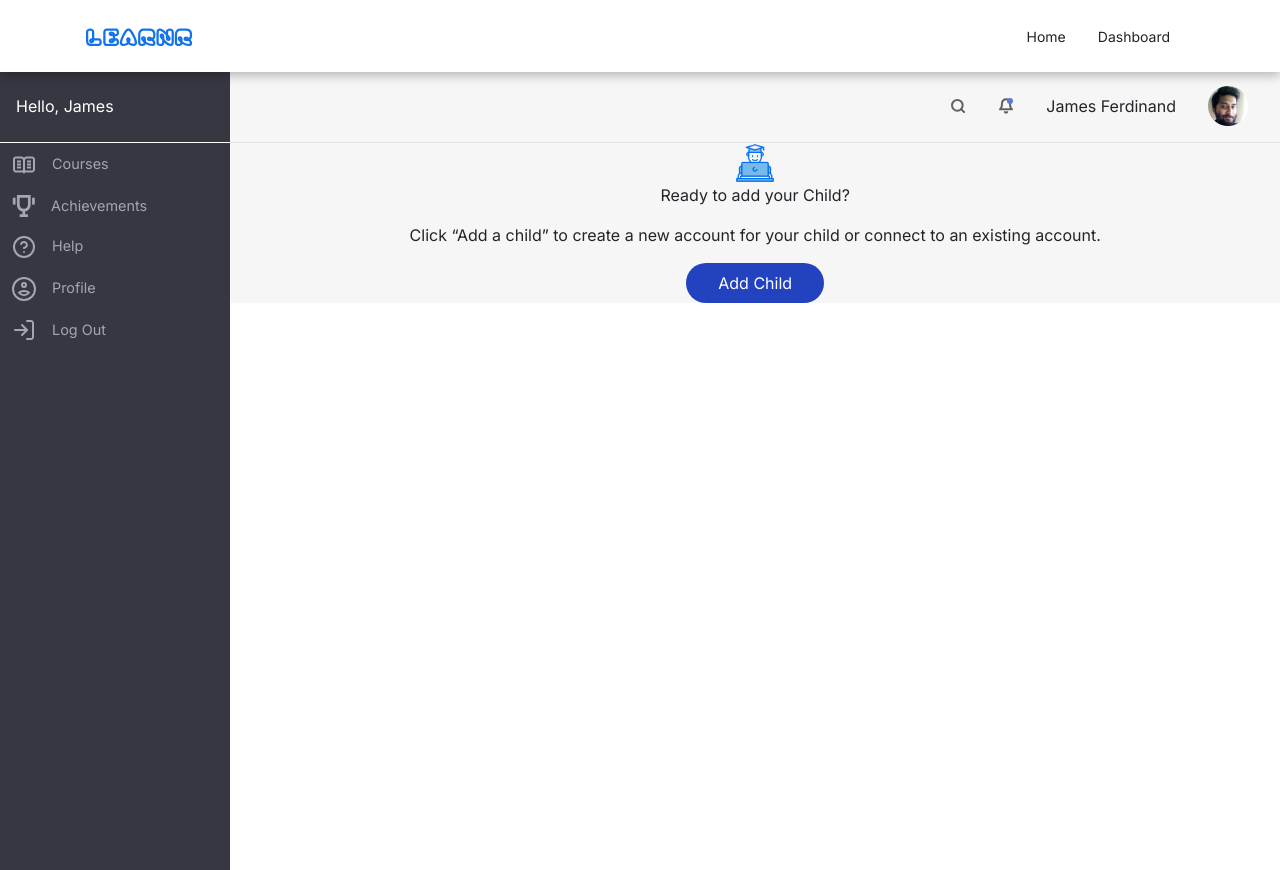
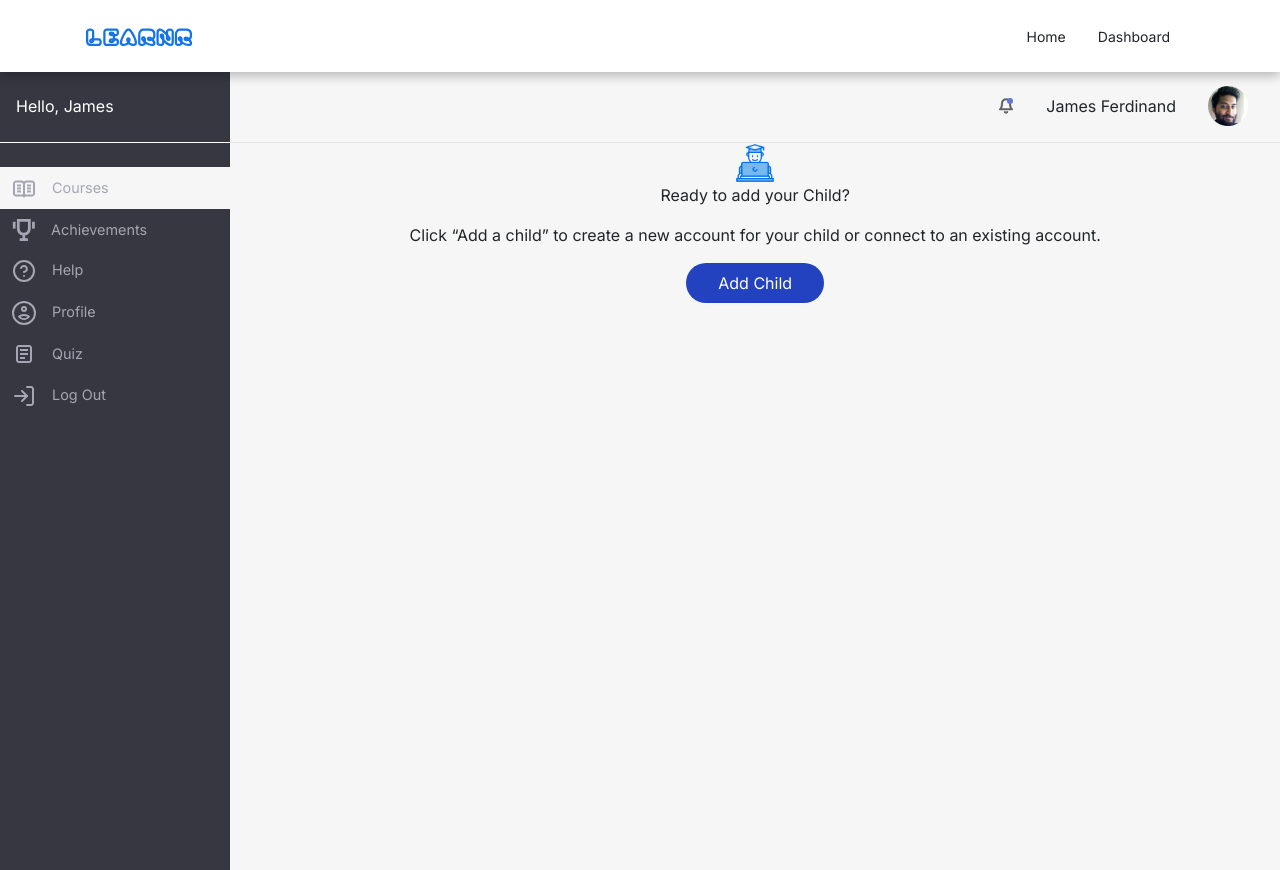
Before and after one commit to LearnrApp/Learnr-web-app-FE, a React (Create React App) app: page /parents/dashboard in a window 1280 px wide. Before the commit the page ends 800 px from the top, so only its background shows below. Built offline with nearby package versions, Linux system fonts and the light colour scheme.

Commit message:
feat: Parent dashboard-courses

```diff
--- /dev/null
+++ b/src/components/dashboard/parent/Courses/ParentCourses.js
@@ -0,0 +1,49 @@
+import React  from 'react'
+import Helmet from 'react-helmet'
+import {Link} from  'react-router-dom'
+
+import '../../../../styles/UserDashboard.css'
+// import '../../styles/Style.css'
+
+const ParentCourses = () => {
+  const documentTitle = 'Learnr | Parent Dashboard-Courses'
+
+  // const toSubjectMaths = () => {
+  //   window.open('/subjects/mathematics', '_self');
+  // }
+  // const toSubjectEng = () => {
+  //     window.open('/subjects/english', '_self');
+  // }
+  // const toSubjectBasTech = () => {
+  //     window.open('/subjects/basic-technology', '_self');
+  // }
+  // const toSubjectCivEdu = () => {
+  //     window.open('/subjects/civic-education', '_self');
+  // }
+
+  return (
+    <React.Fragment>
+      <Helmet>
+        <title>{documentTitle}</title>
+      </Helmet>
+      <div style={{height: '100vh', backgroundColor: '#F6F6F6'}} className="main--wrap">
+          <div className="p-3 info-wrap">
+            <div className="d-flex align-items-center justify-content-end">
+              <img className="mx-3" src={require('../../../../images/bell.svg')} alt="" />
+              <span className="mx-3" >James Ferdinand</span>
+              <img className="mx-3" src={require('../../../../images/profile-pic.png')} alt="" />
+            </div>
+            <Link to=""><img className="mx-3 logout-link" src={require('../../../../images/log-in.svg')} alt="" /></Link>
+          </div>
+          <div className="mx-4 d-flex flex-column align-items-center justify-content-center my-auto">
+            <img className="" src={require('../../../../images/add-child.svg')} alt="" />
+            <p className="text-center">Ready to add your Child?</p>
+            <p className="text-center">Click “Add a child” to create a new account for your child or connect to an existing account.</p>
+            <Link className="addchild-btn text-center" to="">Add Child</Link>
+          </div>
+        </div>
+    </React.Fragment>
+  )
+}
+
+export default ParentCourses
--- a/src/pages/parent/ParentDashboard.js
+++ b/src/pages/parent/ParentDashboard.js
@@ -1,57 +1,68 @@
-import React from 'react'
+import React, {useState, useRef} from 'react'
 import Helmet from 'react-helmet'
 import {Link} from  'react-router-dom'
 import SidebarItems from '../../components/Users/SidebarItems'
 import NavBarUser from '../../components/navbar/NavBarUser'
-// import MyCourses from '../../components/dashboard/MyCourses'
-// import SubjectCard from '../../components/SubjectCard'
+import ParentCourses from '../../components/dashboard/parent/Courses/ParentCourses'
 import '../../styles/UserDashboard.css'
 import '../../styles/Style.css'
 
 const StudentDashboard = () => {
   const documentTitle = 'Learnr | Parent Dashboard'
 
-  // const toSubjectMaths = () => {
-  //   window.open('/subjects/mathematics', '_self');
-  // }
-  // const toSubjectEng = () => {
-  //     window.open('/subjects/english', '_self');
-  // }
-  // const toSubjectBasTech = () => {
-  //     window.open('/subjects/basic-technology', '_self');
-  // }
-  // const toSubjectCivEdu = () => {
-  //     window.open('/subjects/civic-education', '_self');
-  // }
+  const [dashboardMenu, updateMenu] = useState(<ParentCourses />)
 
-  // const subjectList = [
-  //   <SubjectCard
-  //     image={require('../../images/maths-2.png')}
-  //     goToSubject={toSubjectMaths}
-  //     subject={'Mathematics'}
-  //     topicSize={'29 Topics'}
-  //   />,
-  //   <SubjectCard
-  //     image={require('../../images/civic-edu-2.png')}
-  //     goToSubject={toSubjectCivEdu}
-  //     subject={'Civic Education'}
-  //     topicSize={'40 Topics'}
-  //   />,
-  //   <SubjectCard
-  //     image={require('../../images/english-2.png')}
-  //     goToSubject={toSubjectEng}
-  //     subject={'English'}
-  //     topicSize={'25 Topics'}
-  //   />,
-  //   <SubjectCard
-  //     image={require('../../images/basic-tech-2.png')}
-  //     goToSubject={toSubjectBasTech}
-  //     subject={'Basic Technology'}
-  //     topicSize={'40 Topics'}
-  //   />
-  // ]
+  const coursesLink = useRef()
+  const achievementsLink = useRef()
+  const helpLink = useRef()
+  const profileLink = useRef()
+  const subscriptionLink = useRef()
 
-  // const [subjects, nextSubject] = useState(subjectList)
+  const updateBackgroundCourses = () => {
+    if(coursesLink.current) {
+      coursesLink.current.classList.add('sidebar--item--active')
+      achievementsLink.current.classList.remove('sidebar--item--active')
+      helpLink.current.classList.remove('sidebar--item--active')
+      profileLink.current.classList.remove('sidebar--item--active')
+      subscriptionLink.current.classList.remove('sidebar--item--active')
+    }
+  }
+  const updateBackgroundAchievements = () => {
+    if(achievementsLink.current) {
+      achievementsLink.current.classList.add('sidebar--item--active')
+      coursesLink.current.classList.remove('sidebar--item--active')
+      helpLink.current.classList.remove('sidebar--item--active')
+      profileLink.current.classList.remove('sidebar--item--active')
+      subscriptionLink.current.classList.remove('sidebar--item--active')
+    }
+  }
+  const updateBackgroundHelp = () => {
+    if(helpLink.current) {
+      helpLink.current.classList.add('sidebar--item--active')
+      coursesLink.current.classList.remove('sidebar--item--active')
+      achievementsLink.current.classList.remove('sidebar--item--active')
+      profileLink.current.classList.remove('sidebar--item--active')
+      subscriptionLink.current.classList.remove('sidebar--item--active')
+    }
+  }
+  const updateBackgroundProfile = () => {
+    if(profileLink.current) {
+      profileLink.current.classList.add('sidebar--item--active')
+      coursesLink.current.classList.remove('sidebar--item--active')
+      achievementsLink.current.classList.remove('sidebar--item--active')
+      helpLink.current.classList.remove('sidebar--item--active')
+      subscriptionLink.current.classList.remove('sidebar--item--active')
+    }
+  }
+  const updateBackgroundSubscription = () => {
+    if(subscriptionLink.current) {
+      subscriptionLink.current.classList.add('sidebar--item--active')
+      coursesLink.current.classList.remove('sidebar--item--active')
+      achievementsLink.current.classList.remove('sidebar--item--active')
+      helpLink.current.classList.remove('sidebar--item--active')
+      profileLink.current.classList.remove('sidebar--item--active')
+    }
+  }
 
   return (
     <React.Fragment>
@@ -64,7 +75,7 @@ const StudentDashboard = () => {
       </Helmet>
       <NavBarUser />
       <div className="container-fluid px-0 dash-wrap">
-        <div className="sidebar--wrap">
+        {/* <div className="sidebar--wrap">
           <div className="sidebar--greet px-3 py-4">
             <span className="text-white">Hello, James</span>
           </div>
@@ -83,42 +94,62 @@ const StudentDashboard = () => {
           <div className="sidebar--item">
             <SidebarItems sidebaricon={require('../../images/log-in.svg')} sidebartext={'Log Out'} />
           </div>
-        </div>
-        <div className="main--wrap">
-          <div className="p-3 info-wrap">
-            <div className="d-flex align-items-center justify-content-end">
-              <img className="mx-3" src={require('../../images/search.svg')} alt="" />
-              <img className="mx-3" src={require('../../images/bell.svg')} alt="" />
-              <span className="mx-3" >James Ferdinand</span>
-              <img className="mx-3" src={require('../../images/profile-pic.png')} alt="" />
+        </div> */}
+        <div className="sidebar--wrap">
+          <div className="sidebar--greet px-3 py-4">
+            <span className="text-white">Hello, James</span>
+          </div>
+          <div className="pt-4">
+            <div
+              ref={coursesLink}
+              onClick={() => {
+              updateMenu(<ParentCourses />)
+              updateBackgroundCourses()
+            }}
+            className="sidebar--item--active sidebar--item">
+              <SidebarItems sidebaricon={require('../../images/readme.svg')} sidebartext={'Courses'} />
             </div>
-            <Link to=""><img className="mx-3 logout-link" src={require('../../images/log-in.svg')} alt="" /></Link>
+            <div
+              ref={achievementsLink}
+              onClick={() => {
+              // updateMenu(<Achievements />)
+              updateBackgroundAchievements()
+            }} className="sidebar--item">
+              <SidebarItems sidebaricon={require('../../images/trophy.svg')} sidebartext={'Achievements'} />
+            </div>
+            <div
+              ref={helpLink}
+              onClick={() => {
+              // updateMenu(<HelpSupport />)
+              updateBackgroundHelp()
+            }} className="sidebar--item">
+              <SidebarItems sidebaricon={require('../../images/help-circle.svg')} sidebartext={'Help'} />
+            </div>
+            <div
+              ref={profileLink}
+              onClick={() => {
+              // updateMenu(<Profile />)
+              updateBackgroundProfile()
+            }} className="sidebar--item">
+              <SidebarItems sidebaricon={require('../../images/mdi_account_circle.svg')} sidebartext={'Profile'} />
+            </div>
+            <div
+              ref={subscriptionLink}
+              onClick={() => {
+              // updateMenu(<Subscription />)
+              updateBackgroundSubscription()
+            }} className="sidebar--item">
+              <SidebarItems sidebaricon={require('../../images/loadbar-doc.svg')} sidebartext={'Quiz'} />
+            </div>
+            <div onClick={() => {
+
+            }} className="sidebar--item">
+              <SidebarItems sidebaricon={require('../../images/log-in.svg')} sidebartext={'Log Out'} />
+            </div>
           </div>
-          <div className="mx-4 d-flex flex-column align-items-center justify-content-center my-auto">
-            <img className="" src={require('../../images/add-child.svg')} alt="" />
-            <p className="text-center">Ready to add your Child?</p>
-            <p className="text-center">Click “Add a child” to create a new account for your child or connect to an existing account.</p>
-            <Link className="addchild-btn text-center" to="">Add Child</Link>
-          </div>
-          {/* <div className="p-4">
-            <MyCourses />
-          </div>
-          <div className="p-3">
-            <div className="d-flex justify-content-between">
-              <p className="">My Courses</p>
-              <Link to="" className="">See All</Link>
-            </div>
-            <div className="all-courses">
-                {subjects.map((subject, index) => (
-                  <div className="mx-2 subject-card bg-white d-flex flex-column align-items-center" key={index}>{subject}</div>
-                ))}
-            </div>
-          </div> */}
         </div>
       </div>
-      <div className="bottom-navigate">
-        {/* <DashboardBottom /> */}
-      </div>
+      <React.Fragment>{dashboardMenu}</React.Fragment>
     </React.Fragment>
   )
 }
--- a/src/pages/student/StudentDashboard.js
+++ b/src/pages/student/StudentDashboard.js
@@ -39,7 +39,7 @@ const StudentDashboard = () => {
     }
   }
   const updateBackgroundAchievements = () => {
-    if(quizLink.current) {
+    if(achievementsLink.current) {
       achievementsLink.current.classList.add('sidebar--item--active')
       quizLink.current.classList.remove('sidebar--item--active')
       coursesLink.current.classList.remove('sidebar--item--active')
@@ -48,7 +48,7 @@ const StudentDashboard = () => {
     }
   }
   const updateBackgroundHelp = () => {
-    if(quizLink.current) {
+    if(helpLink.current) {
       helpLink.current.classList.add('sidebar--item--active')
       quizLink.current.classList.remove('sidebar--item--active')
       coursesLink.current.classList.remove('sidebar--item--active')
@@ -57,7 +57,7 @@ const StudentDashboard = () => {
     }
   }
   const updateBackgroundProfile = () => {
-    if(quizLink.current) {
+    if(profileLink.current) {
       profileLink.current.classList.add('sidebar--item--active')
       quizLink.current.classList.remove('sidebar--item--active')
       coursesLink.current.classList.remove('sidebar--item--active')
```
Also changed, not shown: src/components/dashboard/parent/Courses/MyCourses.js (added, +25 -0 lines).
